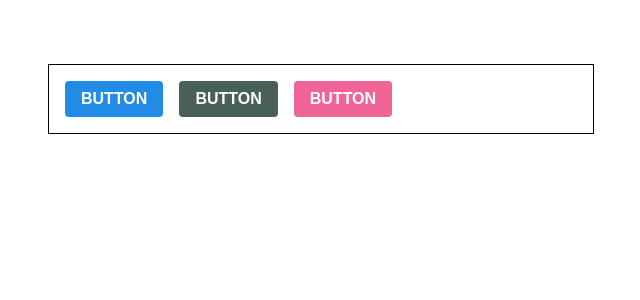
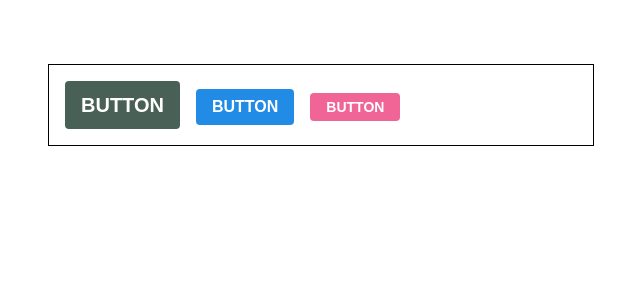
Before and after one commit to dwhddnjs/styled-Component, a React (Create React App) app: page / in a window 1280 px wide. Shown: the top 300 px of the page, without its empty margins (319-959 px from the left). Built offline with nearby package versions, Linux system fonts and the light colour scheme.

Commit message:
add size props

```diff
--- a/src/App.js
+++ b/src/App.js
@@ -16,13 +16,25 @@
   pink: "#f06595",
 };
 
+const ButtonGroup = styled.div`
+  & + & {
+    margin-top: 1rem;
+  }
+`;
+
 function App() {
   return (
     <ThemeProvider theme={{ palette }}>
       <AppBlock>
-        <Button>BUTTON</Button>
-        <Button color="gray">BUTTON</Button>
-        <Button color="pink">BUTTON</Button>
+        <ButtonGroup>
+          <Button color="gray" size="large">
+            BUTTON
+          </Button>
+          <Button>BUTTON</Button>
+          <Button color="pink" size="small">
+            BUTTON
+          </Button>
+        </ButtonGroup>
       </AppBlock>
     </ThemeProvider>
   );
--- a/src/components/Button.js
+++ b/src/components/Button.js
@@ -1,6 +1,28 @@
 import React from "react";
 import styled, { css } from "styled-components";
 import { darken, lighten } from "polished";
+
+const sizes = {
+  large: {
+    height: "3rem",
+    fontSize: "1.25rem",
+  },
+  medium: {
+    height: "2.25rem",
+    fontSize: "1rem",
+  },
+  small: {
+    height: "1.75rem",
+    fontSize: "0.875rem",
+  },
+};
+const sizeStyles = css`
+  /*크기 */
+  ${({ size }) => css`
+    height: ${sizes[size].height};
+    font-size: ${sizes[size].fontSize};
+  `}
+`;
 
 const colorStyles = css`
   /*색상 */
@@ -31,9 +53,7 @@
   align-items: center;
 
   /* 크기 */
-  height: 2.25rem;
-  font-size: 1rem;
-
+  ${sizeStyles}
   ${colorStyles}
 
   /* 기타 */
@@ -42,9 +62,9 @@
   }
 `;
 
-export default function Button({ children, color, ...rest }) {
+export default function Button({ children, color, size, ...rest }) {
   return (
-    <StyledButton color={color} {...rest}>
+    <StyledButton color={color} size={size} {...rest}>
       {children}
     </StyledButton>
   );
@@ -52,4 +72,5 @@
 
 Button.defaultProps = {
   color: "blue",
+  size: "medium",
 };
```
